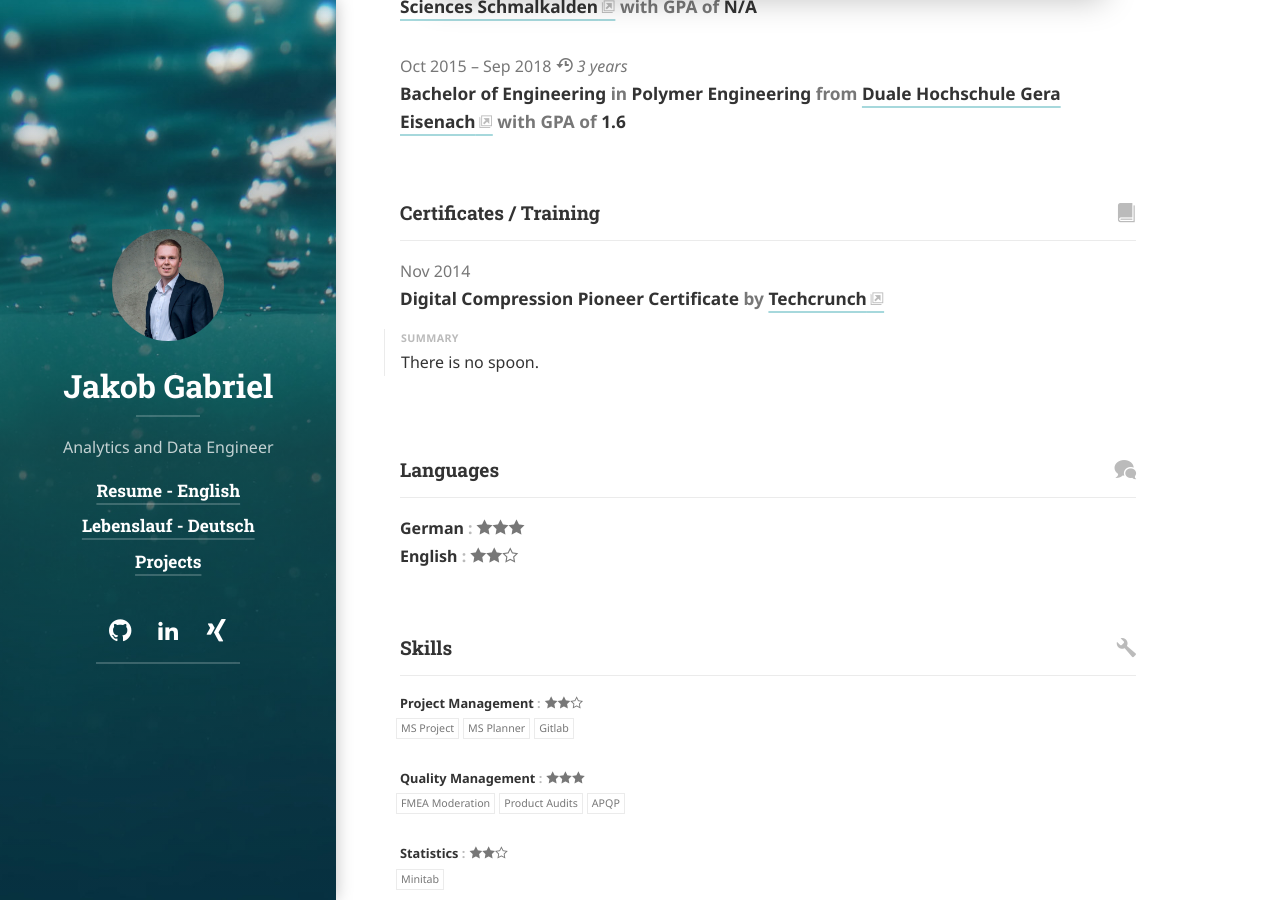
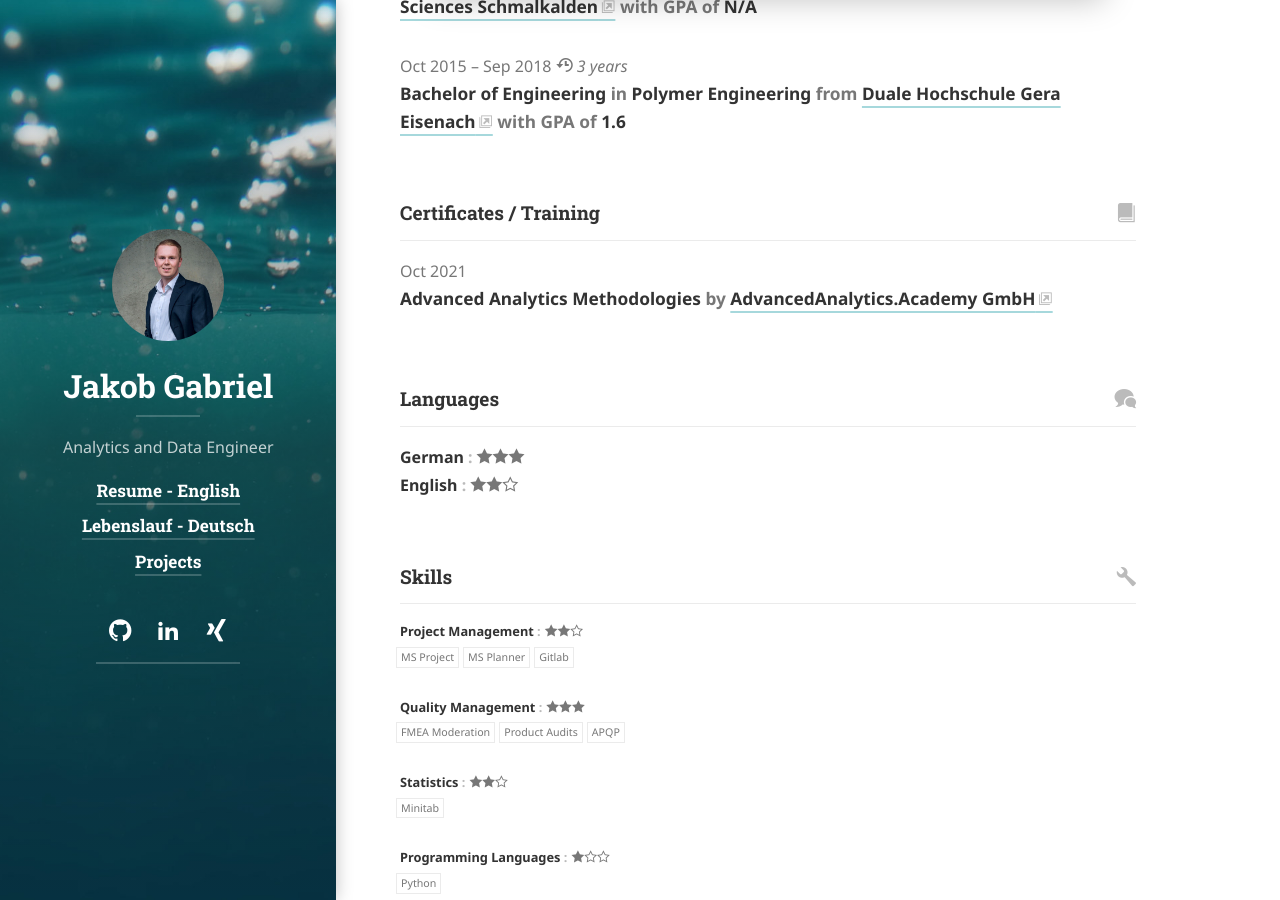
Before and after one commit to jakobgabriel/blog-resume-jakob-gabriel, a Jekyll site: the page built from resume-english.md, in a window 1280 px wide and 900 px high, scrolled down 1174 px. Built offline with Jekyll 4.4.1, drawn with Linux system fonts in a browser that asks for light colours; cached includes are drawn as plain includes; nearby versions of some CDN libraries; some web fonts are replaced; library files that are not in the unit come from our copies.

Commit message:
minor change - training added

```diff
--- a/resume-english.md
+++ b/resume-english.md
@@ -190,11 +190,11 @@ resume:
 
   # Certiciates/Training
   certificates:
-    - name: 'Digital Compression Pioneer Certificate'
-      date: '2014-11-01'
-      organization: 'Techcrunch'
-      summary: 'There is no spoon.'
-      url: 'https://microsoft.com'
+    - name: 'Advanced Analytics Methodologies'
+      date: '2021-10-11'
+      organization: 'AdvancedAnalytics.Academy GmbH'
+      #summary: 'There is no spoon.'
+      url: 'https://advancedanalytics.academy/trainings/fundamentals/advanced-analytics-methodologies'
 
   skills:
     - name: 'Project Management'
```
Also changed, not shown: lebenslauf-deutsch.md (+7 -0 lines).
